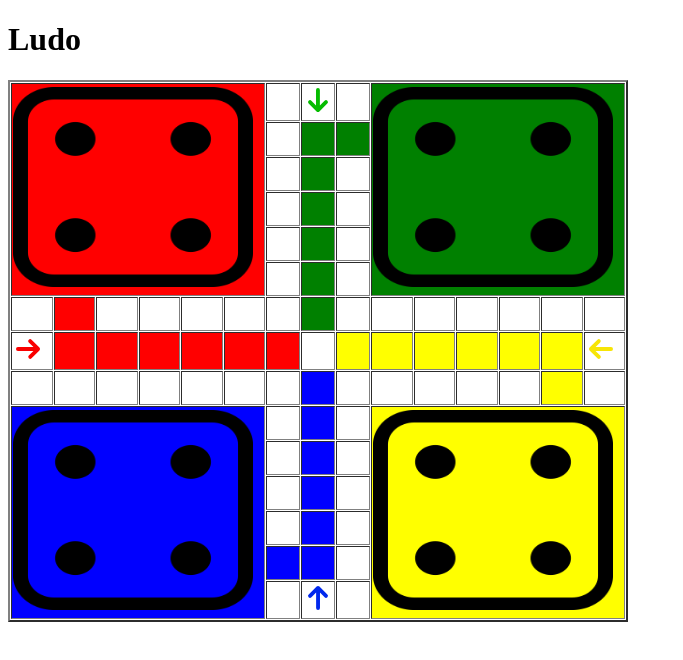
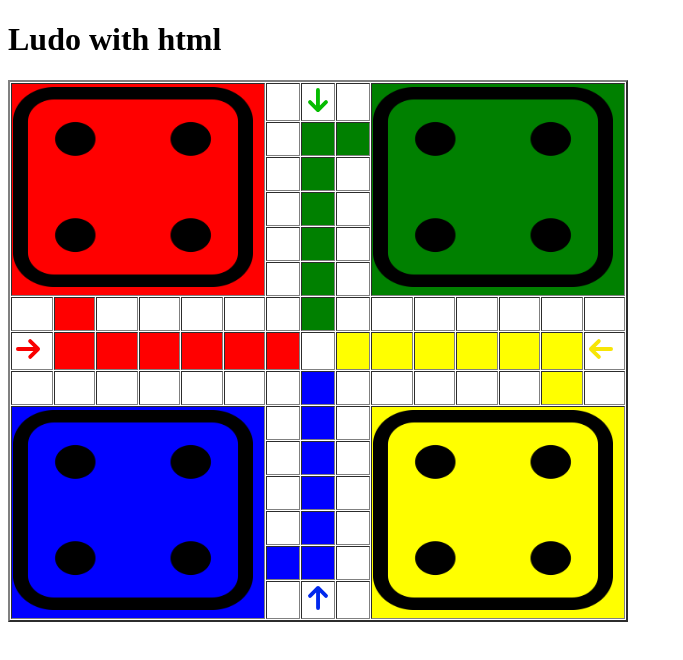
Before and after one commit to globussolution/Ludo-With-Table, a plain HTML site: page index.html in a window 1280 px wide. Shown: the whole page, without its empty margins (0-683 px from the left). Drawn offline with Linux system fonts and the light colour scheme.

Commit message:
heading changed

```diff
--- a/index.html
+++ b/index.html
@@ -6,7 +6,7 @@
     <title>Ludo</title>
   </head>
   <body>
-    <h1>Ludo</h1>
+    <h1>Ludo with html</h1>
     <table border="2" , cellspacing="1" , cellspadding="7">
       <!-- row1 -->
       <tr>
```
